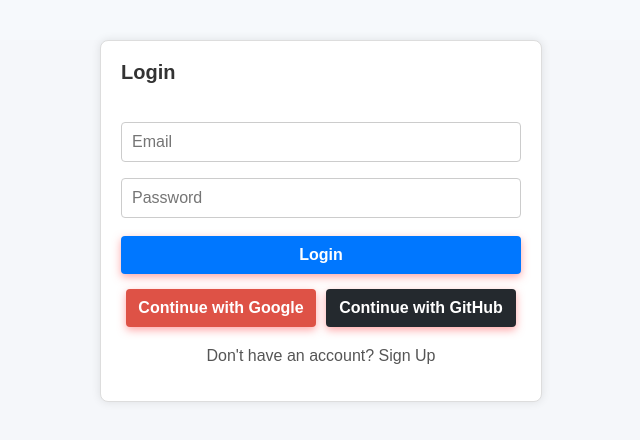
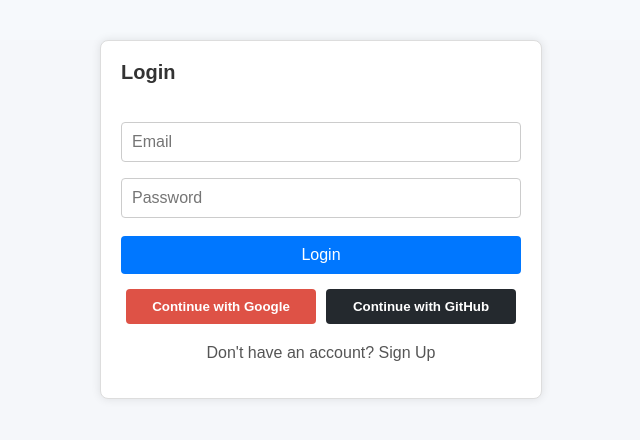
Before and after one commit to SACHITH31/WakeWise, a React (Create React App) app in the folder frontend/: page /login in a window 1280 px wide. Shown: the top 440 px of the page, without its empty margins (319-959 px from the left). Built offline with nearby package versions, Linux system fonts and the light colour scheme; no server answers.

Commit message:
made some changes in css

```diff
--- a/frontend/src/pages/LogoutButton.js
+++ b/frontend/src/pages/LogoutButton.js
@@ -28,7 +28,7 @@
 
   return (
     <>
-      <button onClick={() => setShowConfirm(true)}>Logout</button>
+      <button onClick={() => setShowConfirm(true)} className="logoutButton">Logout</button>
      {showConfirm && (
   <>
     <div className="logout-overlay" onClick={() => setShowConfirm(false)}></div>
--- a/frontend/src/styles/LogoutButton.css
+++ b/frontend/src/styles/LogoutButton.css
@@ -1,6 +1,6 @@
 /* LogoutButton.css */
 
-button {
+.logoutButton {
   background-color: #ff4d4f;
   color: white;
   border: none;
@@ -13,12 +13,12 @@
   transition: background-color 0.3s ease, box-shadow 0.3s ease;
 }
 
-button:hover {
+.logoutButton:hover {
   background-color: #d9363e;
   box-shadow: 0 5px 14px rgba(217, 54, 62, 0.7);
 }
 
-button:focus {
+.logoutButton:focus {
   outline: none;
   box-shadow: 0 0 0 3px rgba(255, 77, 79, 0.7);
 }
```
